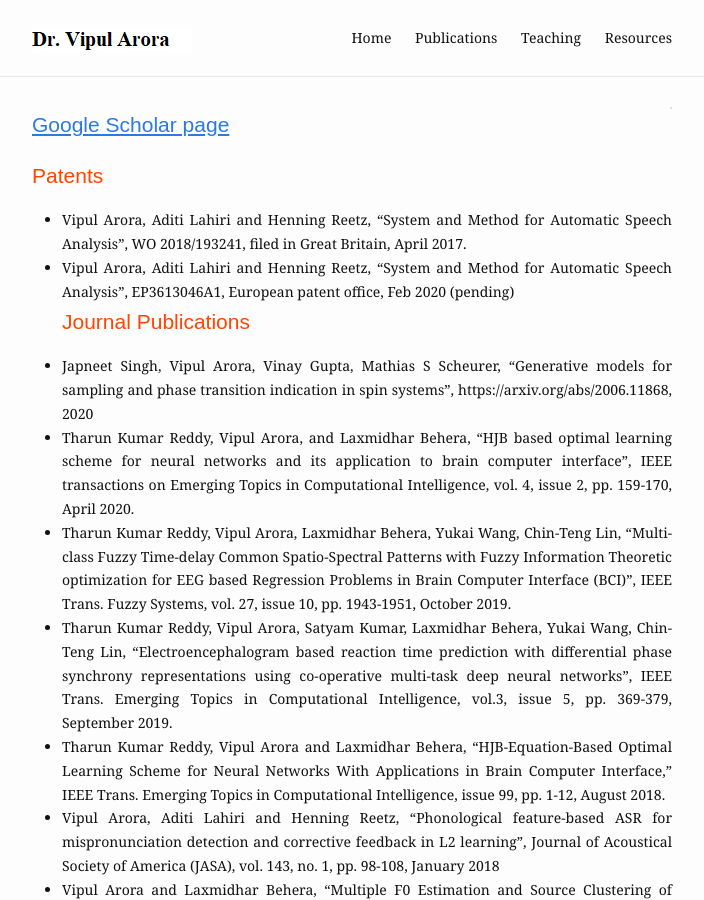
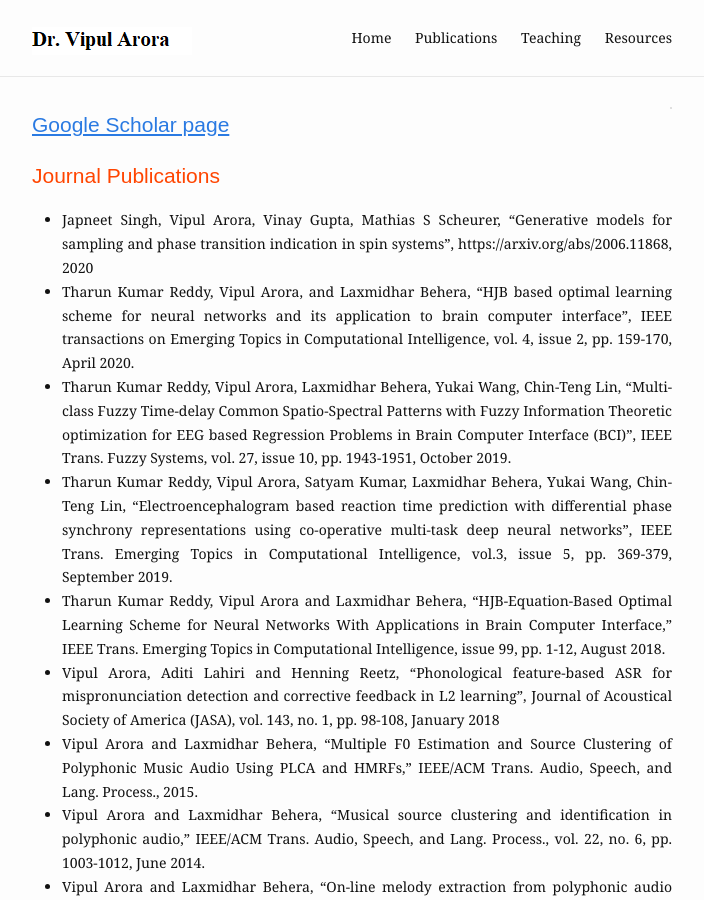
Before and after one commit to vipular/vipular.github.io, a Jekyll site: the page built from publications.md, in a window 1280 px wide and 900 px high. Shown: the whole window, without its empty margins (288-992 px from the left). Built offline with Jekyll 4.4.1, drawn with Linux system fonts in a browser that asks for light colours.

Commit message:
Update publications.md

```diff
--- a/publications.md
+++ b/publications.md
@@ -4,9 +4,7 @@ title: Publications
 slug: /publications
 ---
 ## [<ins>Google Scholar page</ins>](https://scholar.google.co.uk/citations?user=SC9YYPAAAAAJ&amp;hl=en)
-## <span style="color:orangered">Patents</span>
-* Vipul Arora, Aditi Lahiri and Henning Reetz, "System and Method for Automatic Speech Analysis", WO 2018/193241, filed in Great Britain, April 2017.
-* Vipul Arora, Aditi Lahiri and Henning Reetz, "System and Method for Automatic Speech Analysis", EP3613046A1, European patent office, Feb 2020 (pending)
+
 ## <span style="color: orangered">Journal Publications</span>
 * Japneet Singh, Vipul Arora, Vinay Gupta, Mathias S Scheurer, "Generative models for sampling and phase transition indication in spin systems", https://arxiv.org/abs/2006.11868, 2020
 * Tharun Kumar Reddy, Vipul Arora, and Laxmidhar Behera, "HJB based optimal learning scheme for neural networks and its application to brain computer interface", IEEE transactions on Emerging Topics in Computational Intelligence, vol. 4, issue 2, pp. 159-170, April 2020.
```
